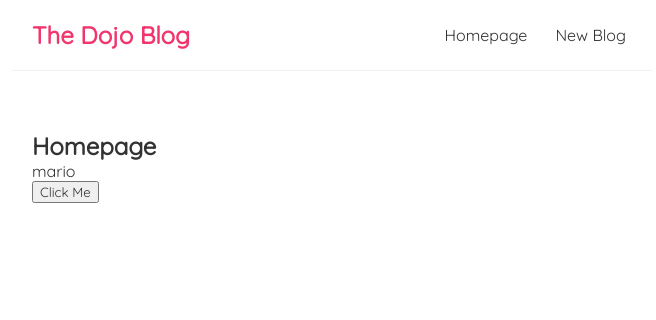
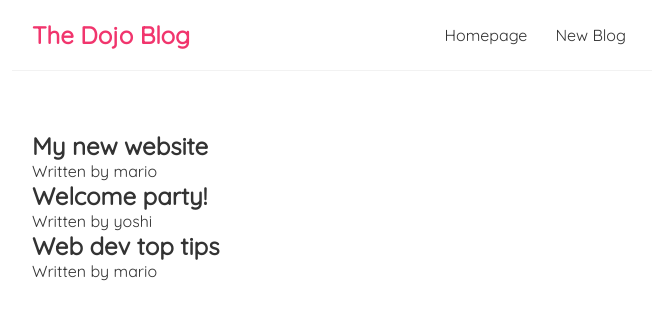
Before and after one commit to KenUdoudo/dojo-blog, a React (Vite) app: page / in a window 1280 px wide. Shown: the top 320 px of the page, without its empty margins (308-964 px from the left). Built offline with nearby package versions, Linux system fonts and the light colour scheme.

Commit message:
arrays and maps

```diff
--- a/src/Home.jsx
+++ b/src/Home.jsx
@@ -1,17 +1,21 @@
 import { useState } from "react";
 
 const Home = () => {
- const [name, setName] = useState('mario');
 
-const handleClick = () => {
-  setName('luigi');
-}
+const [blogs, setBlogs] = useState([
+  { title: 'My new website', body: 'lorem ipsum...', author: 'mario', id: 1 },
+  { title: 'Welcome party!', body: 'lorem ipsum...', author: 'yoshi', id: 2 },
+  { title: 'Web dev top tips', body: 'lorem ipsum...', author: 'mario', id: 3 }
+]);
 
   return (
     <div className="home">
-      <h2>Homepage</h2>
-      <p>{ name }</p>
-      <button onClick={ handleClick }>Click Me</button>
+      {blogs.map((blog) => (
+        <div className="blog-preview" key={blog.id}>
+          <h2>{ blog.title }</h2>
+          <p>Written by { blog.author }</p>
+        </div>
+      ))}
     </div>
   );
 }
```
